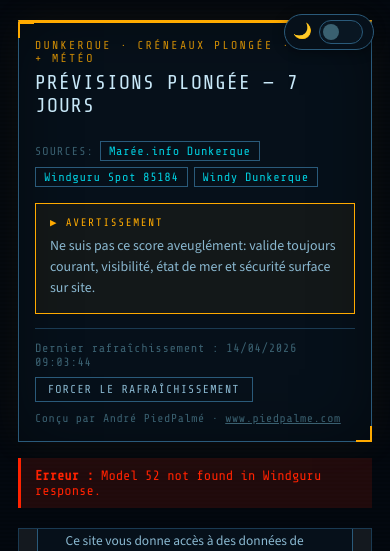
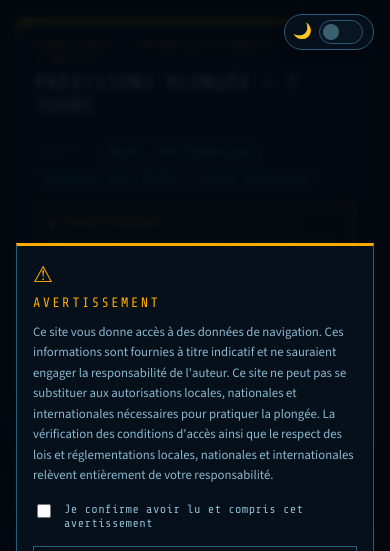
Before and after one commit to Areumaux/meteo-plongee-dk, a Flask app: page / in a window 390 px wide. Shown: the top 551 px of the page. Run offline with Flask 3, Linux system fonts and the light colour scheme; data that the repository does not hold is empty; a map, chart or similar area stays blank; grey boxes are pictures that could not be loaded.

Commit message:
Fix map disclaimer overlay on mobile
On small screens the overlay switches to position:fixed (full viewport)
with scroll, so the disclaimer box is never clipped by the map height.

Co-Authored-By: Claude Sonnet 4.6 <noreply@anthropic.com>

```diff
--- a/static/styles.css
+++ b/static/styles.css
@@ -676,6 +676,27 @@ html[data-theme="light"] .dive-map {
 
 @media (max-width: 760px) {
   .map-wrap { aspect-ratio: 4 / 3; }
+
+  .map-disclaimer {
+    position: fixed;
+    inset: 0;
+    z-index: 8500;
+    align-items: flex-start;
+    overflow-y: auto;
+    padding: 16px;
+  }
+
+  .map-disclaimer-box {
+    padding: 18px 16px;
+    margin: auto;
+    width: 100%;
+  }
+
+  .md-icon  { font-size: 1.4rem; }
+  .md-title { font-size: 0.85rem; }
+  .md-text  { font-size: 0.8rem; }
+  .md-check { font-size: 0.75rem; }
+  .md-btn   { font-size: 0.75rem; padding: 10px 14px; }
 }
 
 /* ── SLOT METEO POPUP ─────────────────────────────────────────── */
```
